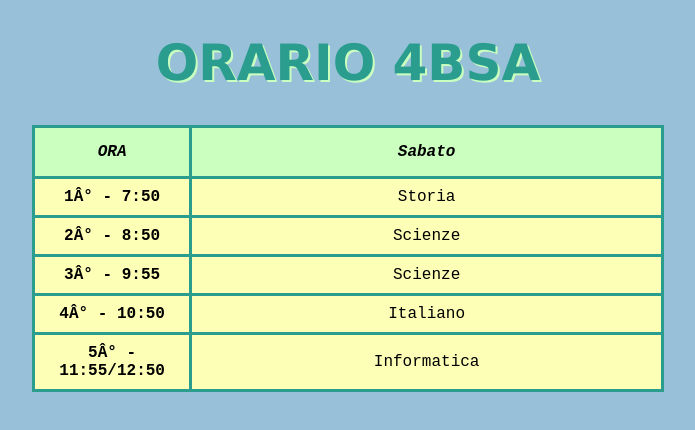
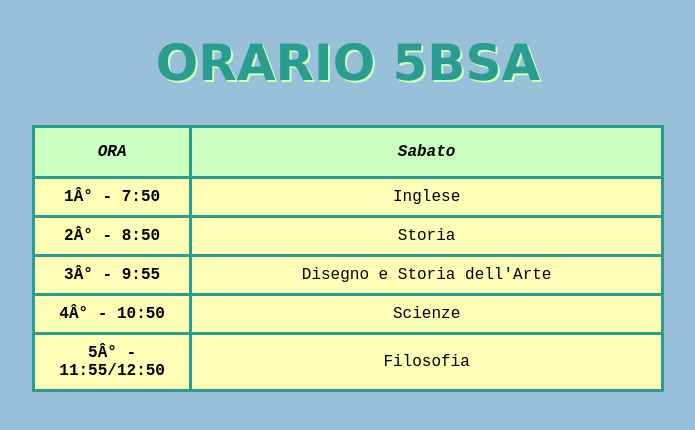
Before and after one commit to giacomotampella/OrarioClasse, a plain HTML site: page sabato.html in a window 1280 px wide. Shown: the whole page, without its empty margins (292-987 px from the left). Drawn offline with Linux system fonts and the light colour scheme.

Commit message:
Update sabato.html

```diff
--- a/sabato.html
+++ b/sabato.html
@@ -1,7 +1,7 @@
 <!DOCTYPE html>
 <html>
 	<head>
-		<title>Orario 4BSA - Sabato</title>
+		<title>Orario 5BSA - Sabato</title>
 		<style>
 			table, th, td {
 				border: 3px solid #2a9d8f;
@@ -77,7 +77,7 @@
 	<div class="c">
 		<!--<a>©GiacomoTampella</a>-->
 	</div>
-	<h1>ORARIO 4BSA</h1>
+	<h1>ORARIO 5BSA</h1>
 		<table style="width:50%">
 			<tr>
 				<th style="width:25%" colspan="2"><i>ORA</i></th>
@@ -85,23 +85,23 @@
 			</tr>
 			<tr>
 				<td colspan="2"><b>1° - 7:50</b></td>
+				<td>Inglese</td>
+			</tr>
+			<tr>
+				<td colspan="2"><b>2° - 8:50</b></td>
 				<td>Storia</td>
 			</tr>
 			<tr>
-				<td colspan="2"><b>2° - 8:50</b></td>
+				<td colspan="2"><b>3° - 9:55</b></td>
+				<td>Disegno e Storia dell'Arte</td>
+			</tr>
+			<tr>
+				<td colspan="2"><b>4° - 10:50</b></td>
 				<td>Scienze</td>
 			</tr>
 			<tr>
-				<td colspan="2"><b>3° - 9:55</b></td>
-				<td>Scienze</td>
-			</tr>
-			<tr>
-				<td colspan="2"><b>4° - 10:50</b></td>
-				<td>Italiano</td>
-			</tr>
-			<tr>
 				<td colspan="2"><b>5° - 11:55/12:50</b></td>
-				<td>Informatica</td>
+				<td>Filosofia</td>
 			</tr>
 		</table>
 
```
